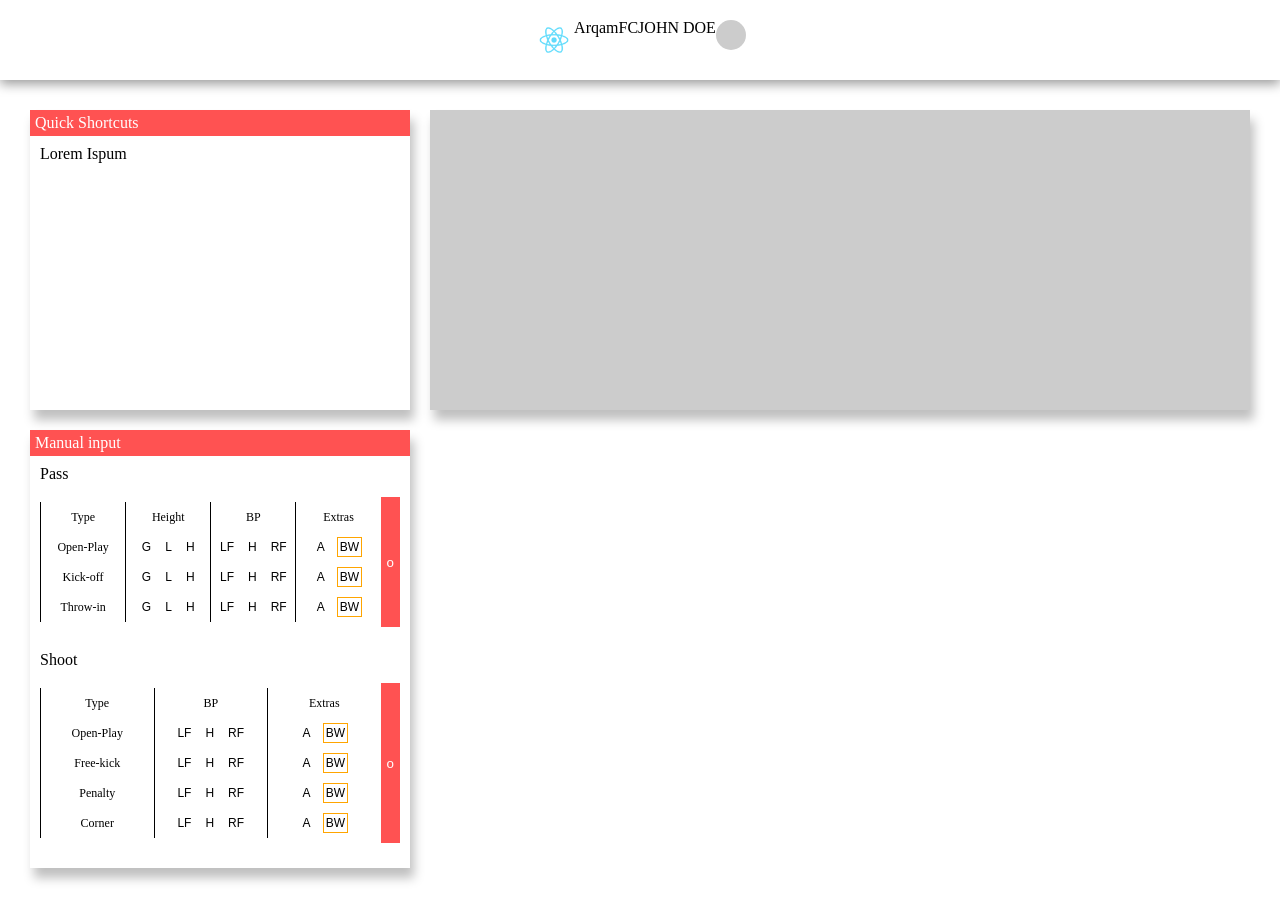
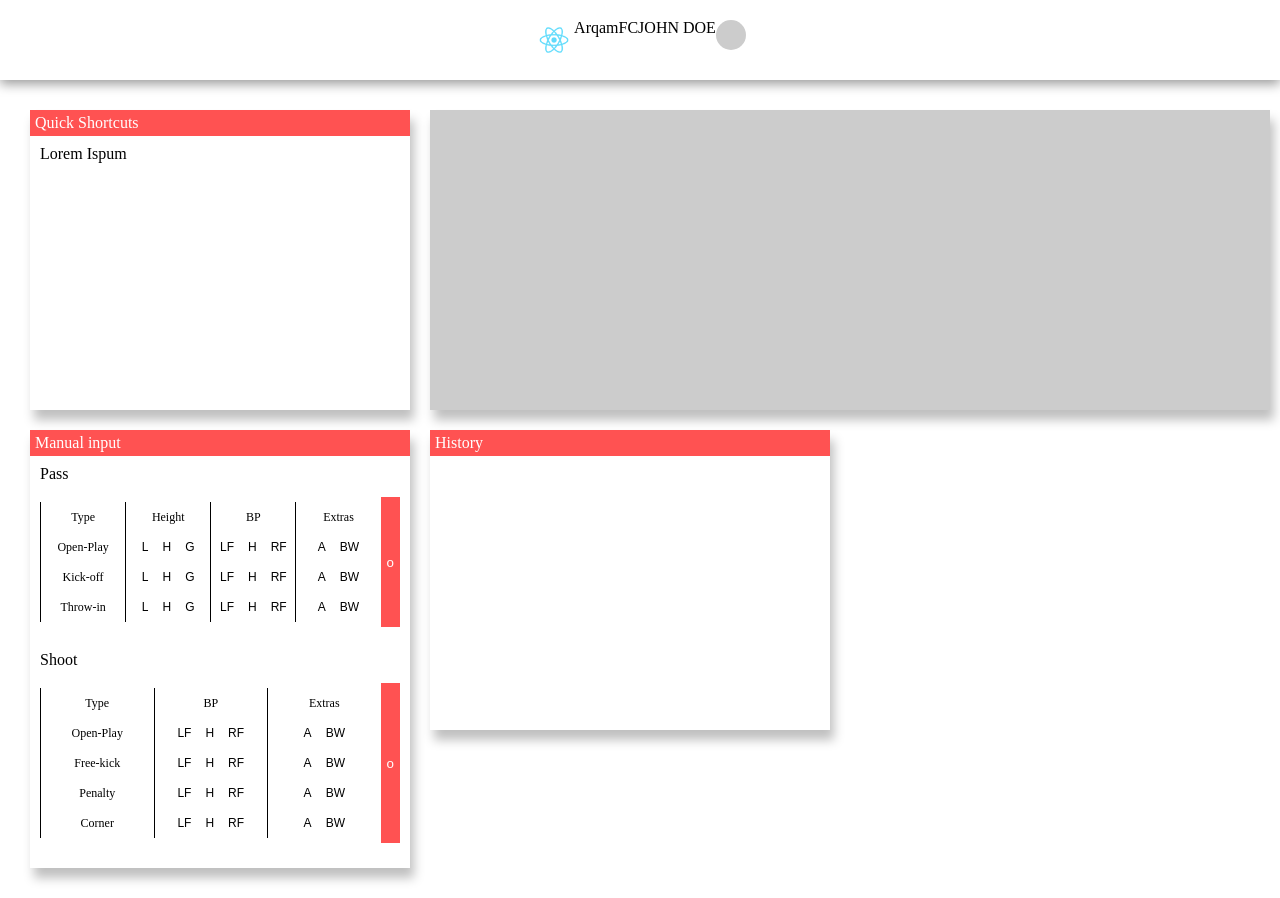
Before and after one commit to tonyraoul/ArqamFCTask, a React (Create React App) app: page / in a window 1280 px wide. Built offline with nearby package versions, Linux system fonts and the light colour scheme.

Commit message:
Add basic state for manual input

```diff
--- a/src/Components/Card.tsx
+++ b/src/Components/Card.tsx
@@ -6,7 +6,7 @@ const Elem = styled.div`
 ${Theme.shadow}
 min-width: 380px;
 min-height: 300px;
-max-width: 500px;
+max-width: 400px;
 margin: 10px;
 .card-title {
    background-color: #FF5252;
--- a/src/Components/LeftColumn.tsx
+++ b/src/Components/LeftColumn.tsx
@@ -1,7 +1,24 @@
-import React, { Fragment } from 'react'
+import React from 'react'
 import {VideoPlayer} from './VideoPlayer'
+import styled from 'styled-components'
+import {Card} from './Card'
 
+const Container= styled.div`
+  display: flex;
+  flex-direction: column;
+  width: 100%;
+`
 
-export default () => <Fragment>
-  <VideoPlayer />
-</Fragment>
+const Section = styled.div`
+  display: flex;
+  flex-direction: column;
+`
+export default () => <Container>
+  <Section>
+    <VideoPlayer />
+  </Section>
+    <Section>
+      <Card title='History'>
+      </Card>
+    </Section>
+</Container>
--- a/src/Components/ManualInput.tsx
+++ b/src/Components/ManualInput.tsx
@@ -1,4 +1,4 @@
-import React, { Fragment } from 'react'
+import React, { Fragment, useState } from 'react'
 import styled from 'styled-components'
 
 const Section = styled.section`
@@ -39,7 +39,7 @@ const Row = styled.div`
   flex-direction: row;
   width: 100%;
 `
-const Cell = styled.td`
+const Cell = styled.div`
   flex-grow: 1;
   min-height: 30px;
   box-sizing: border-box;
@@ -54,13 +54,7 @@ const Cell = styled.td`
   border-width: 0 0 0 1px;
 `
 
-interface TableButtonProps {
-  children: React.ReactNode,
-  className?: string,
-  selected?: boolean
-}
-
-const TableButtonElement = ({children, className }: TableButtonProps) => <button className={className}>
+const TableButtonElement = ({children, ...props}: any) => <button {...props}>
   {children}
 </button>
 
@@ -74,13 +68,15 @@ const TableButton = styled(TableButtonElement)`
 `
 
 
-const SelectionGroup = ({ selected, options, type }: { selected: string, options: string[], type: string }) => {
+const SelectionGroup = ({ selected, options, type, onSelect, selectedType }: { selected: string, options: string[], type: string, onSelect?: Function, selectedType?: string }) => {
   return (
     <Cell>
       {
         options.map(option =>
                     <TableButton
-                      selected={selected === option}>
+                      key={option}
+                      onClick={() => { onSelect && onSelect(type, option)}}
+                      selected={selected === option && type === selectedType }>
                       {option}
                       </TableButton>
         )
@@ -90,11 +86,36 @@ const SelectionGroup = ({ selected, options, type }: { selected: string, options
 }
 
 const PASS_TYPES= ['Open-Play', 'Kick-off', 'Throw-in']
-const BP = ({type}: {type: string}) => <SelectionGroup type={type} options={['LF', 'H', 'RF']} selected='' />
-const Height= ({type}: {type: string}) => <SelectionGroup type={type} options={['G', 'L', 'H']} selected='' />
-const Extras = ({type}: {type: string}) => <SelectionGroup type={type }options={['A', 'BW']}  selected='BW' />
-const PassTable = () =>
-  <PassTableElement>
+const PassTable = () => {
+const [selectedType, setSelectedType] = useState<string>('')
+const [selectedBP, setSelectedBP] = useState<string>('')
+const [selectedHeight, setSelectedHeight] = useState<string>('')
+const [selectedExtra, setSelectedExtra] = useState<string>('')
+const onSelectBP = (type: string, option: string) => {
+  if(type !== selectedType){
+     setSelectedType(type)
+     setSelectedHeight('')
+     setSelectedExtra('')
+  }
+  setSelectedBP(option)
+}
+const onSelectHeight = (type: string, option: string) => {
+  if(type !== selectedType){
+     setSelectedType(type)
+     setSelectedBP('')
+     setSelectedExtra('')
+  }
+  setSelectedHeight(option)
+}
+const onSelectExtra = (type: string, option: string) => {
+  if(type !== selectedType){
+     setSelectedType(type)
+     setSelectedBP('')
+     setSelectedHeight('')
+  }
+  setSelectedExtra(option)
+}
+  return <PassTableElement>
   <Row>
     <Cell>Type</Cell>
     <Cell>Height</Cell>
@@ -102,31 +123,49 @@ const PassTable = () =>
     <Cell>Extras</Cell>
   </Row>
     { PASS_TYPES.map(type =>
-      <Row>
+      <Row key={type}>
         <Cell>{type}</Cell>
-        <Height type={type} />
-        <BP type={type} />
-        <Extras type={type} />
+        <SelectionGroup type={type} options={['L', 'H', 'G']} selected={selectedHeight} selectedType={selectedType} onSelect={onSelectHeight} />
+        <SelectionGroup type={type} options={['LF', 'H', 'RF']} selected={selectedBP} selectedType={selectedType} onSelect={onSelectBP} />
+        <SelectionGroup type={type} options={['A', 'BW']} selected={selectedExtra} selectedType={selectedType} onSelect={onSelectExtra} />
       </Row>
     )}
   </PassTableElement>
-
+}
 const SHOOT_TYPES = ['Open-Play', 'Free-kick', 'Penalty', 'Corner']
-const ShootTable = () => <PassTableElement>
+const ShootTable = () => {
+const [selectedType, setSelectedType] = useState<string>('')
+const [selectedBP, setSelectedBP] = useState<string>('')
+const [selectedExtra, setSelectedExtra] = useState<string>('')
+const onSelectBP = (type: string, option: string) => {
+  if(type !== selectedType){
+     setSelectedType(type)
+     setSelectedExtra('')
+  }
+  setSelectedBP(option)
+}
+const onSelectExtra = (type: string, option: string) => {
+  if(type !== selectedType){
+     setSelectedType(type)
+     setSelectedBP('')
+  }
+  setSelectedExtra(option)
+}
+return <PassTableElement>
   <Row>
     <Cell>Type</Cell>
     <Cell>BP</Cell>
     <Cell>Extras</Cell>
   </Row>
     { SHOOT_TYPES.map(type =>
-      <Row>
+      <Row key={type}>
         <Cell>{type}</Cell>
-        <BP type={type} />
-        <Extras type={type} />
+        <SelectionGroup type={type} options={['LF', 'H', 'RF']} selected={selectedBP} selectedType={selectedType} onSelect={onSelectBP} />
+        <SelectionGroup type={type} options={['A', 'BW']} selected={selectedExtra} selectedType={selectedType} onSelect={onSelectExtra} />
       </Row>
     )}
   </PassTableElement>
-
+}
 export const ManualInput = () => <Fragment>
   <Section>
      <SectionTitle>Pass</SectionTitle>
```
